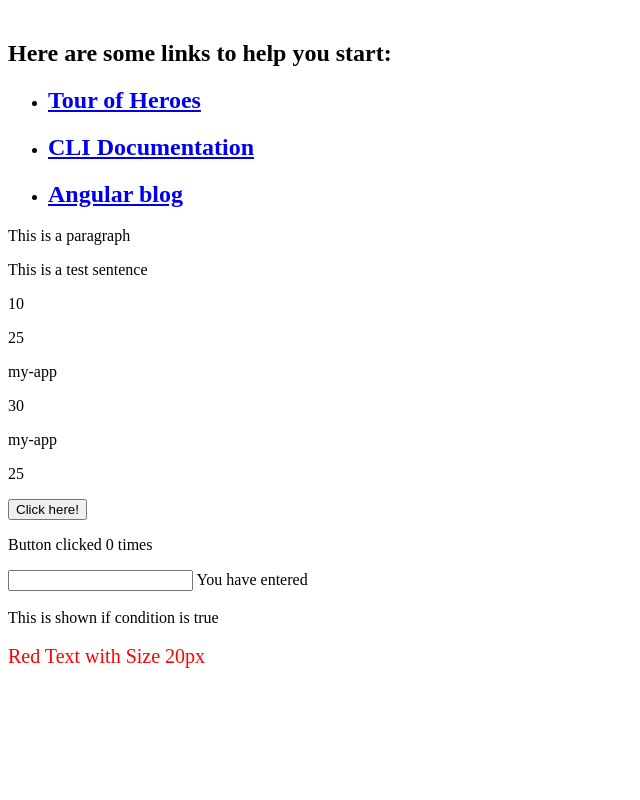
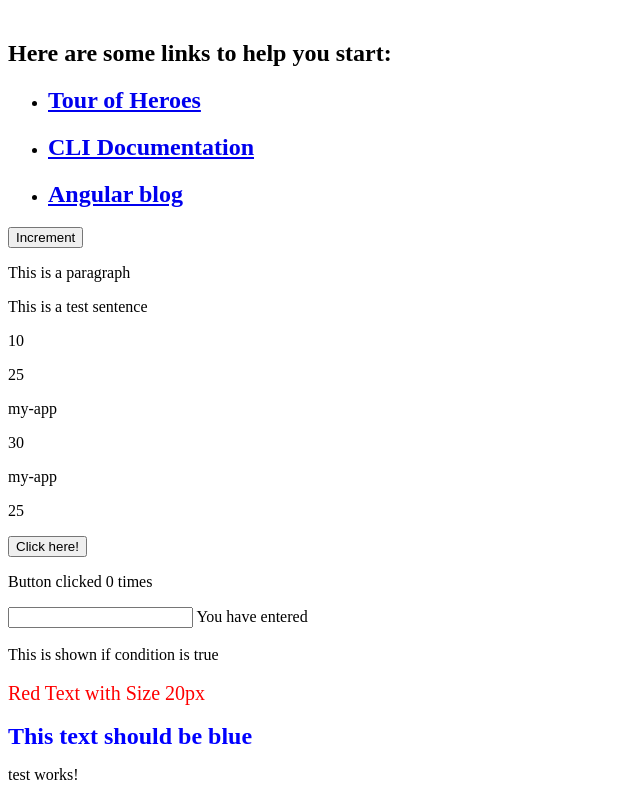
Before and after one commit to igoreskin/angular-my-app, an Angular app: page / in a window 1280 px wide. Shown: the part 364-1164 px from the top of the page, without its empty margins (0-640 px from the left). Before the commit the page ends 1040 px from the top, so only its background shows below. Built offline with nearby package versions, Linux system fonts and the light colour scheme.

Commit message:
Some new features

```diff
--- a/src/app/app.component.html
+++ b/src/app/app.component.html
@@ -17,6 +17,9 @@
     <h2><a target="_blank" rel="noopener" href="https://blog.angular.io/">Angular blog</a></h2>
   </li>
 </ul>
+
+<button (click)="increment()">Increment</button>
+
 <p>This is a paragraph</p>
 <p>{{sentence}}</p>
 <p>{{2*5}}</p>
@@ -35,4 +38,8 @@
 </div><br />
 <div [ngClass]="'red size20'">
   Red Text with Size 20px
+</div><br />
+<div [ngStyle] = "{'color': 'blue', 'font-size': '24px', 'font-weight': 'bold'}">
+  This text should be blue
 </div>
+<div><app-test></app-test></div>
--- a/src/app/app.module.ts
+++ b/src/app/app.module.ts
@@ -5,15 +5,17 @@
 import { TestComponent } from './test/test.component';
 
 import { FormsModule } from '@angular/forms';
+import { ChildComponent } from './child/child.component';
 
 @NgModule({
   declarations: [
     AppComponent,
-    TestComponent
+    TestComponent,
+    ChildComponent
   ],
   imports: [
     BrowserModule,
-    FormsModule
+    FormsModule,
   ],
   providers: [],
   bootstrap: [AppComponent]
--- /dev/null
+++ b/src/app/child/child.component.html
@@ -0,0 +1,3 @@
+<p>
+  child works!
+</p>
--- /dev/null
+++ b/src/app/child/child.component.ts
@@ -0,0 +1,18 @@
+import { Component, OnInit, Input } from '@angular/core';
+
+@Component({
+  selector: 'child-component',
+  // templateUrl: './child.component.html',
+  template: `<h2>Child Component</h2>
+              current count is {{ count }}`,
+  styleUrls: ['./child.component.css']
+})
+export class ChildComponent implements OnInit {
+  @Input('MyCount') count: number;
+
+  constructor() { }
+
+  ngOnInit() {
+  }
+
+}
```
Also changed, not shown: src/app/child/child.component.css (added), 1 other file (tests, documents, lock files or other folders).
